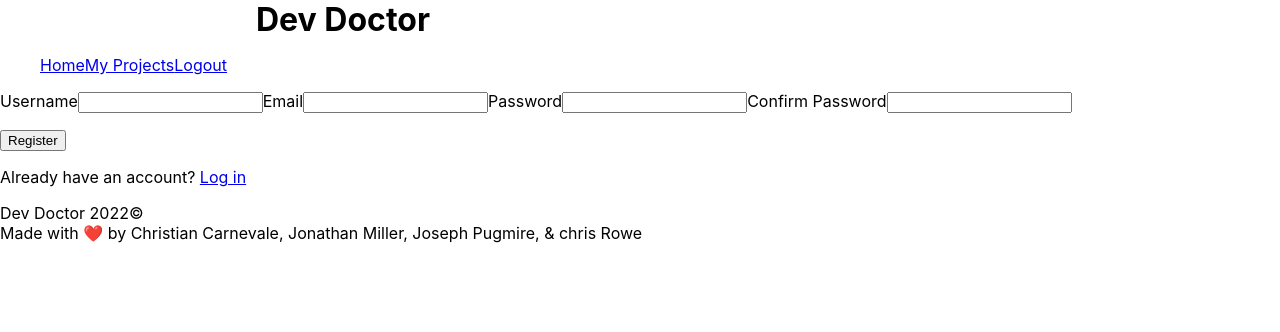
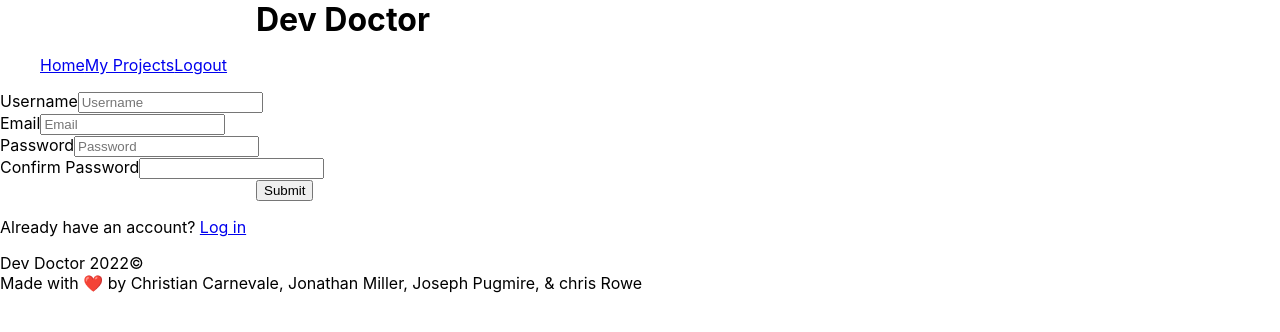
Before and after one commit to jdmill/devdoc, a React (Create React App) app in the folder client/: page /app/signup in a window 1280 px wide. Shown: the top 332 px of the page. Built offline with nearby package versions, Linux system fonts and the light colour scheme.

Commit message:
Got login and sign up features to work correctly

```diff
--- a/client/src/components/login/Login.js
+++ b/client/src/components/login/Login.js
@@ -1,14 +1,13 @@
-import { useState } from 'react';
-import { Link } from 'react-router-dom';
-import { useMutation } from '@apollo/client';
-import { LOGIN_USER } from '../../utils/mutations';
+import { useState } from "react";
+import { Link } from "react-router-dom";
+import { useMutation } from "@apollo/client";
+import { LOGIN_USER } from "../../utils/mutations";
 
-import Auth from '../../utils/auth';
+import Auth from "../../utils/auth";
 
-function Login( props ) {
-
-    const [formState, setFormState] = useState({ email: '', password: '' });
-    const [login, { error, data }] = useMutation(LOGIN_USER);
+function Login(props) {
+  const [formState, setFormState] = useState({ email: "", password: "" });
+  const [login, { error }] = useMutation(LOGIN_USER);
 
   // update state based on form input changes
   const handleChange = (event) => {
@@ -25,54 +24,62 @@ function Login( props ) {
     event.preventDefault();
     console.log(formState);
     try {
-        const { data } = await login({
-          variables: { ...formState },
+      const res = await login({
+        variables: { email: formState.email, password: formState.password },
       });
 
-        Auth.login(data.login.token);
+      const token = res.data.login.token;
+      Auth.login(token);
     } catch (e) {
       console.error(e);
     }
 
     // clear form values
     setFormState({
-        email: '',
-        password: '',
+      email: "",
+      password: "",
     });
   };
 
   return (
     <section className="login__card">
-            <form action="">
-                <label htmlFor="loginEmail">
-                    Email
-                </label>
+      <div>
+        <form onSubmit={handleSubmit}>
+          <label htmlFor="loginEmail">Email</label>
           <input
             id="loginEmail"
             type="text"
             name="email"
-                    value={formState.email}
+            placeholder="Email Here"
             onChange={handleChange}
           />
-                <label htmlFor="loginPass">
-                    Password
-                </label>
+          <div>
+            <label htmlFor="loginPass">Password</label>
             <input
               id="loginPass"
               type="password"
               name="password"
-                    value={formState.password}
+              placeholder="Password Here"
               onChange={handleChange}
             />
-                <input
-                    type="submit"
-                    value="Log In"
-                    onSubmit={handleSubmit}
-                />
+          </div>
+          {error ? (
+            <div>
+              <p className="error-text">
+                The provided credentials are incorrect
+              </p>
+            </div>
+          ) : null}
+          <div>
+            <input type="submit" value="Log In" onSubmit={handleSubmit} />
+          </div>
         </form>
-            <p>Dont already have an account? <Link to='/app/signup'>Sign up</Link></p>
+        <p>
+          Dont already have an account? <Link to="/app/signup">Sign up</Link>
+        </p>
+      </div>
     </section>
   );
-};
+}
 
 export default Login;
--- a/client/src/components/signUp/SignUp.js
+++ b/client/src/components/signUp/SignUp.js
@@ -1,89 +1,80 @@
-import { useState } from 'react';
-import { Link } from 'react-router-dom';
+import { useState } from "react";
+import { Link } from "react-router-dom";
+import { useMutation } from "@apollo/client";
+import Auth from "../../utils/auth";
+import { ADD_USER } from "../../utils/mutations";
 
 function SignUp() {
+  const [formState, setFormState] = useState({ email: "", password: "" });
+  const [addUser] = useMutation(ADD_USER);
 
-    const [username,setUsername] = useState('');
-    const [email,setEmail] = useState('');
-    const [password,setPassword] = useState('');
-    const [error,setError] = useState('');
-
-    const handleChange = (e) => {
-        if (e.target.name === 'username') {
-            setUsername(e.target.value);
-        } else if (e.target.name === 'email') {
-            setEmail(e.target.value);
-        } else {
-            setPassword(e.target.value);
-        };
+  const handleChange = (event) => {
+    const { name, value } = event.target;
+    setFormState({
+      ...formState,
+      [name]: value,
+    });
   };
 
-    const handleSubmit = (e) => {
-        e.preventdefault();
-        // TODO: change global state of logged in, or create JWT token or something. then the redirect below
-        const matchError = "The passwords must match"
-        const pass = document.querySelector('#signupPass');
-        const confPass = document.querySelector('#confirmPass');
-
-        if (pass.value !== confPass.value) {
-            setError(matchError);
-            return;
-        };
-        setError('');
-        window.location.href = '/app/projects';
+  const handleFormSubmit = async (event) => {
+    event.preventDefault();
+    const mutationResponse = await addUser({
+      variables: {
+        email: formState.email,
+        password: formState.password,
+        username: formState.username,
+      },
+    });
+    const token = mutationResponse.data.addUser.token;
+    Auth.login(token);
   };
 
   return (
     <section className="login__card">
-            <form action="">
-            <label htmlFor="signupUsername">
-                    Username
-                </label>
+      <form onSubmit={handleFormSubmit}>
+        <div>
+          <label htmlFor="signupUsername">Username</label>
           <input
             id="signupUsername"
             type="text"
             name="username"
-                    value={username}
+            placeholder="Username"
             onChange={handleChange}
           />
-                <label htmlFor="signupEmail">
-                    Email
-                </label>
+        </div>
+        <div>
+          <label htmlFor="signupEmail">Email</label>
           <input
             id="signupEmail"
             type="text"
             name="email"
-                    value={email}
+            placeholder="Email"
             onChange={handleChange}
           />
-                <label htmlFor="signupPass">
-                    Password
-                </label>
+        </div>
+        <div>
+          <label htmlFor="signupPass">Password</label>
           <input
             id="signupPass"
             type="password"
             name="password"
-                    value={password}
+            placeholder="Password"
             onChange={handleChange}
           />
-                <label htmlFor="confirmPass">
-                    Confirm Password
-                </label>
-                <input
-                    id="confirmPass"
-                    type="password"
-                    name="confirmPassword"
-                />
-                <p className="error">{error}</p>
-                <input
-                    type="submit"
-                    value="Register"
-                    onSubmit={handleSubmit}
-                />
+        </div>
+        <div>
+          <label htmlFor="confirmPass">Confirm Password</label>
+          <input id="confirmPass" type="password" name="confirmPassword" />
+        </div>
+        <div>
+          <button type="submit">Submit</button>
+        </div>
       </form>
-            <p>Already have an account? <Link to='/app/login'>Log in</Link></p>
+      <p>
+        Already have an account? <Link to="/app/login">Log in</Link>
+      </p>
     </section>
   );
-};
+}
 
 export default SignUp;
--- a/client/src/utils/mutations.js
+++ b/client/src/utils/mutations.js
@@ -3,9 +3,10 @@ import { gql } from "@apollo/client";
 export const ADD_USER = gql`
   mutation AddUser($username: String!, $email: String!, $password: String!) {
     addUser(username: $username, email: $email, password: $password) {
-      _id
-      username
-      email
+      token
+      user {
+        _id
+      }
     }
   }
 `;
@@ -14,9 +15,8 @@ export const LOGIN_USER = gql`
   mutation login($email: String!, $password: String!) {
     login(email: $email, password: $password) {
       token
-      profile {
+      user {
         _id
-        name
       }
     }
   }
```
Also changed, not shown: 2 other files (tests, documents, lock files or other folders). Lines whose indentation alone changed are shown as unchanged.
